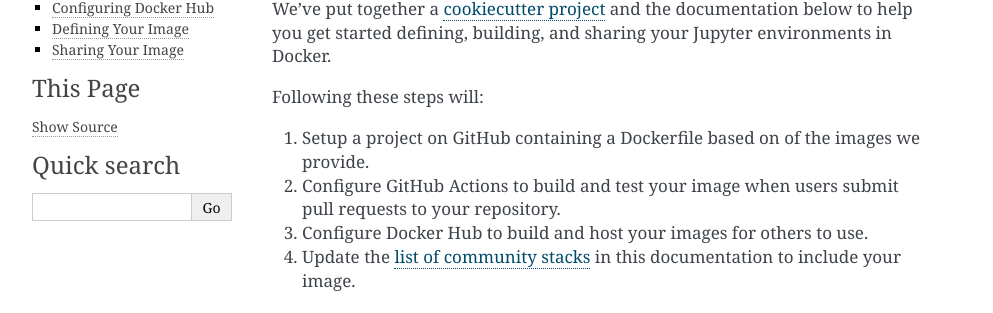
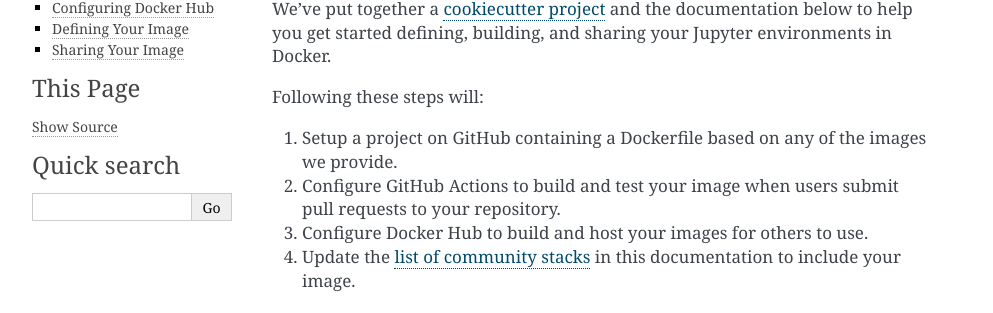
Before and after one commit to jupyter/docker-stacks, a Sphinx documentation site: the page built from docs/contributing/stacks.md, in a window 1280 px wide and 900 px high. Shown: the part 181-494 px from the top of the window, without its empty margins (148-1141 px from the left). Built offline with Sphinx 7.4.7, drawn with Linux system fonts in a browser that asks for light colours.

Commit message:
Update docs/contributing/stacks.md

```diff
--- a/docs/contributing/stacks.md
+++ b/docs/contributing/stacks.md
@@ -6,7 +6,7 @@ and the documentation below to help you get started defining, building, and shar
 
 Following these steps will:
 
-1. Setup a project on GitHub containing a Dockerfile based on of the images we provide.
+1. Setup a project on GitHub containing a Dockerfile based on any of the images we provide.
 2. Configure GitHub Actions to build and test your image when users submit pull requests to your repository.
 3. Configure Docker Hub to build and host your images for others to use.
 4. Update the [list of community stacks](../using/selecting.html#community-stacks) in this documentation to include your image.
```
